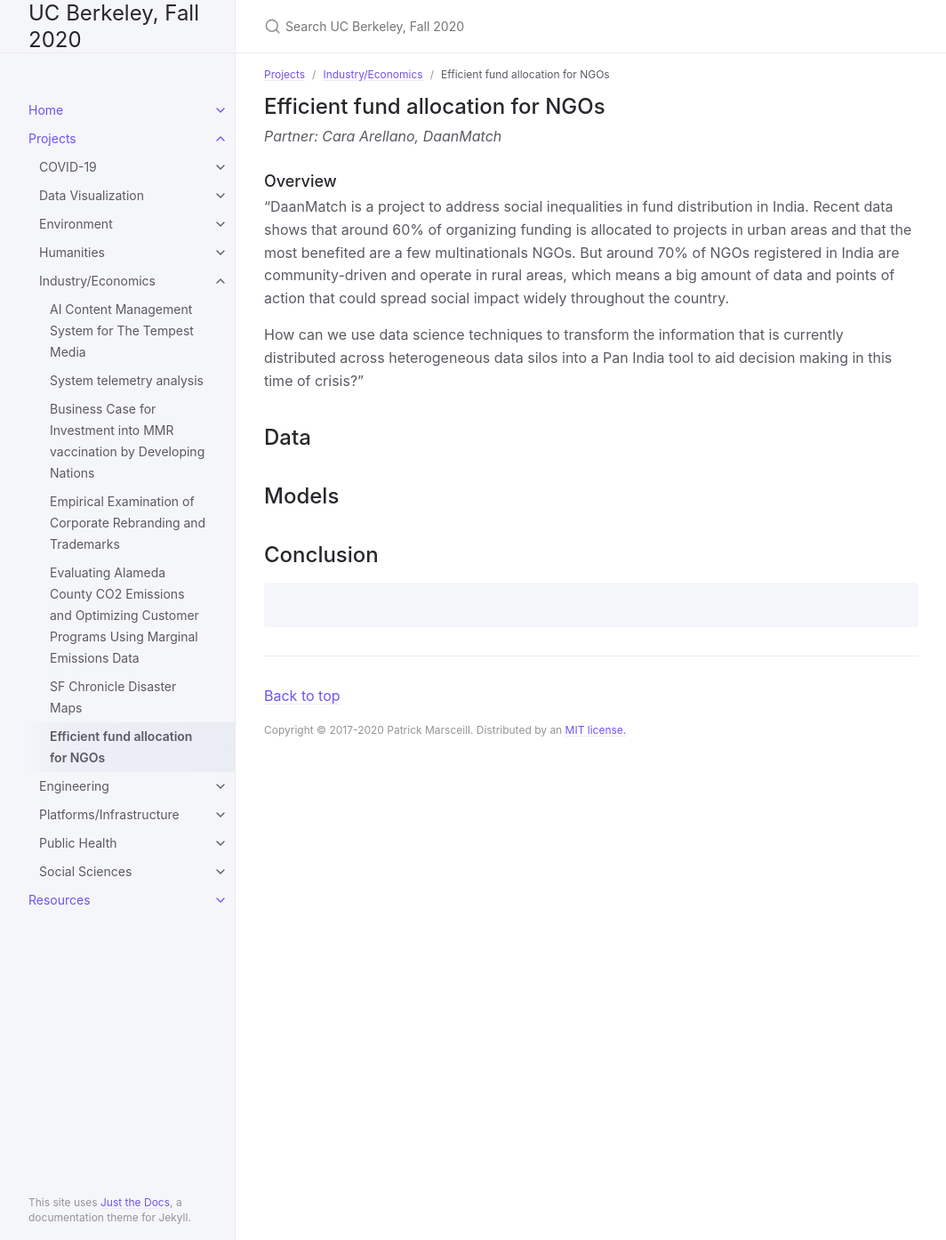
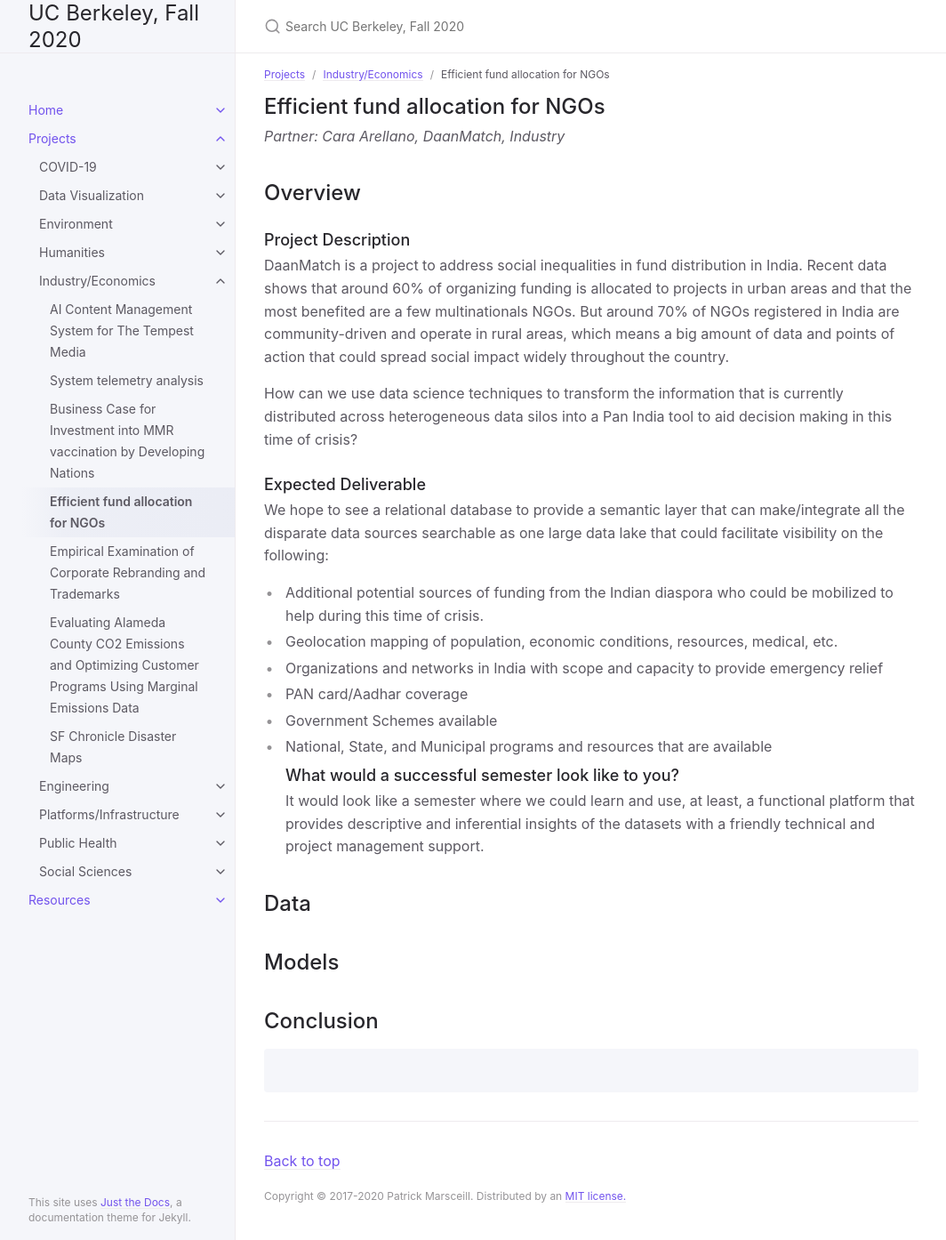
Before and after one commit to DS-Discovery/ds-discovery.github.io, a Jekyll site: the page built from Projects/Industry:Economics/Efficient fund allocation for NGOs.md, in a window 1280 px wide and 1394 px high. Shown: the whole window at 89% size, without its empty margins (107-1171 px from the left). Built offline with Jekyll 4.4.1, drawn with Linux system fonts in a browser that asks for light colours.

Commit message:
Update Efficient fund allocation for NGOs.md

```diff
--- a/Projects/Industry:Economics/Efficient fund allocation for NGOs.md
+++ b/Projects/Industry:Economics/Efficient fund allocation for NGOs.md
@@ -3,18 +3,28 @@ layout: default
 title: Efficient fund allocation for NGOs
 parent: Industry/Economics
 grand_parent: Projects
-nav_order: 5
+nav_order: 2
 ---
 
 
 ## Efficient fund allocation for NGOs
-*Partner: Cara Arellano, DaanMatch*
+*Partner: Cara Arellano, DaanMatch, Industry*
 
-### Overview
+## Overview
+### Project Description
+DaanMatch is a project to address social inequalities in fund distribution in India. Recent data shows that around 60% of organizing funding is allocated to projects in urban areas and that the most benefited are a few multinationals NGOs. But around 70% of NGOs registered in India are community-driven and operate in rural areas, which means a big amount of data and points of action that could spread social impact widely throughout the country.
 
-"DaanMatch is a project to address social inequalities in fund distribution in India. Recent data shows that around 60% of organizing funding is allocated to projects in urban areas and that the most benefited are a few multinationals NGOs. But around 70% of NGOs registered in India are community-driven and operate in rural areas, which means a big amount of data and points of action that could spread social impact widely throughout the country.
-
-How can we use data science techniques to transform the information that is currently distributed across heterogeneous data silos into a Pan India tool to aid decision making in this time of crisis?"
+How can we use data science techniques to transform the information that is currently distributed across heterogeneous data silos into a Pan India tool to aid decision making in this time of crisis?
+### Expected Deliverable
+We hope to see a relational database to provide a semantic layer that can make/integrate all the disparate data sources searchable as one large data lake that could facilitate visibility on the following:
+* Additional potential sources of funding from the Indian diaspora who could be mobilized to help during this time of crisis.
+* Geolocation mapping of population, economic conditions, resources, medical, etc.
+* Organizations and networks in India with scope and capacity to provide emergency relief
+* PAN card/Aadhar coverage
+* Government Schemes available
+* National, State, and Municipal programs and resources that are available
+### What would a successful semester look like to you?
+It would look like a semester where we could learn and use, at least, a functional platform that provides descriptive and inferential insights of the datasets with a friendly technical and project management support.
 
 ## Data
 
```
